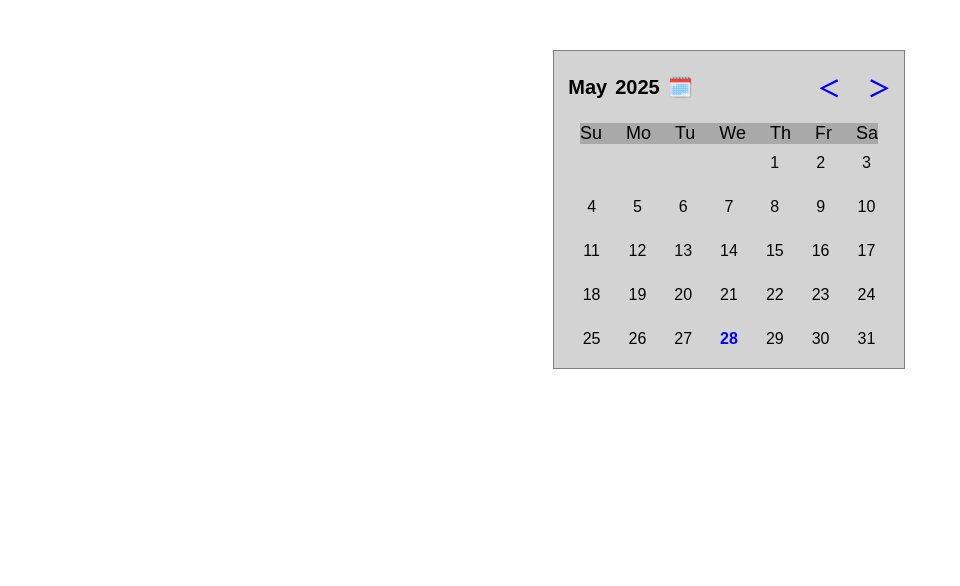
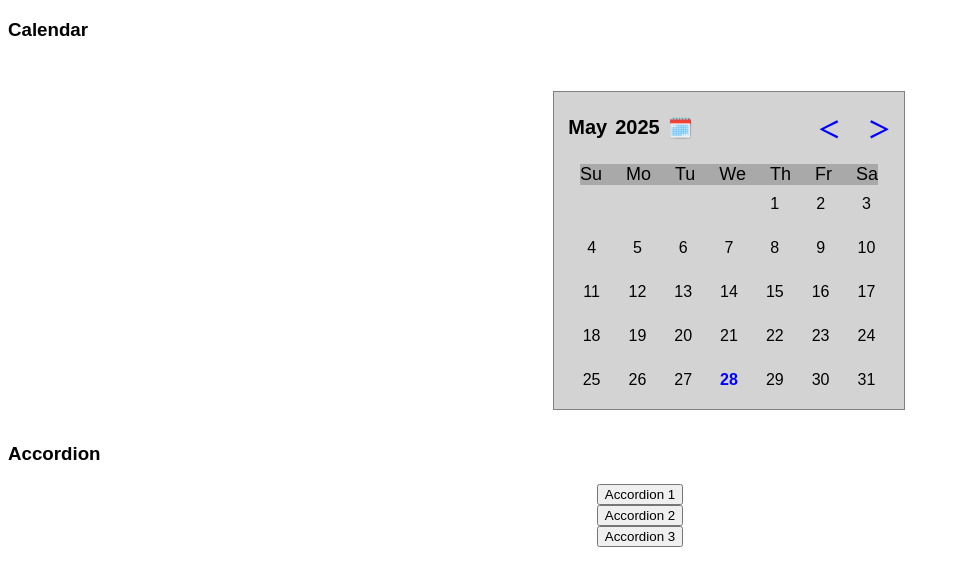
Before and after one commit to Kiransaha-09/calender, a React (Vite) app: page / in a window 1280 px wide. Shown: the top 586 px of the page, without its empty margins (0-960 px from the left). Built offline with nearby package versions, Linux system fonts and the light colour scheme.

Commit message:
changed code for accordion

```diff
--- a/src/App.css
+++ b/src/App.css
@@ -88,3 +88,9 @@
   align-items: center;
   margin-top: 48px;
 }
+.accordion-container {
+  display: flex;
+  align-items: center;
+  justify-content: center;
+  flex-direction: column;
+}
--- a/src/App.jsx
+++ b/src/App.jsx
@@ -2,19 +2,48 @@ import { useState } from "react";
 import "./App.css";
 
 import { formatedSelectedDate } from "./helpers/date.helpers";
-import Calender from "./components/Calender";
+import Calender from "./components/Calendar/Calender";
+import Accordion from "./components/Accordion/Accordion";
 
 function App() {
+  const data = [
+    {
+      name: "Accordion 1",
+      description:
+        "Lorem ipsum dolor sit amet, consectetur adipiscing elit. Suspendisse malesuada lacus ex, sit amet blandit leo lobortis eget.",
+    },
+    {
+      name: "Accordion 2",
+      description:
+        "Lorem ipsum dolor sit amet, consectetur adipiscing elit. Suspendisse malesuada lacus ex, sit amet blandit leo lobortis eget.",
+    },
+    {
+      name: "Accordion 3",
+      description:
+        "Lorem ipsum dolor sit amet, consectetur adipiscing elit. Suspendisse malesuada lacus ex, sit amet blandit leo lobortis eget.",
+    },
+  ];
   const [selectedDate, setSelectedDate] = useState(null);
   return (
-    <>
-      <Calender setSelectedDate={setSelectedDate} selectedDate={selectedDate} />
-      <div className="selectedDate">
-        {selectedDate && (
-          <div>Selected: {formatedSelectedDate(selectedDate)}</div>
-        )}
+    <div>
+      <div>
+        <h3>Calendar</h3>
+        <Calender
+          setSelectedDate={setSelectedDate}
+          selectedDate={selectedDate}
+        />
+        <div className="selectedDate">
+          {selectedDate && (
+            <div>Selected: {formatedSelectedDate(selectedDate)}</div>
+          )}
+        </div>
       </div>
-    </>
+      <div>
+        <h3>Accordion</h3>
+        <Accordion data={data} allowOpenAll={true} />
+        {/* Accordion component used here */}
+      </div>
+    </div>
   );
 }
 
--- /dev/null
+++ b/src/components/Accordion/Accordion.css
@@ -0,0 +1,6 @@
+.accordion-container {
+  display: flex;
+  align-items: center;
+  justify-content: center;
+  flex-direction: column;
+}
--- /dev/null
+++ b/src/components/Accordion/Accordion.jsx
@@ -0,0 +1,31 @@
+import React from "react";
+import { useState } from "react";
+
+function Accordion({ data, allowOpenAll = false }) {
+  const [activeAccordion, setActiveAccordion] = useState(null);
+
+  const handleActiveAccordion = (index) => {
+    setActiveAccordion((preIndex) => (preIndex === index ? null : index));
+  };
+
+  return (
+    <div className="accordion-container">
+      {data.map((data, index) => {
+        return (
+          <div key={index}>
+            <button
+              onClick={() => {
+                handleActiveAccordion(index + 1);
+              }}
+            >
+              {data.name}
+            </button>
+            {activeAccordion === index + 1 && <p>{data.description}</p>}
+          </div>
+        );
+      })}
+    </div>
+  );
+}
+
+export default Accordion;
--- a/src/components/Days/Days.helpers.js
+++ b/src/components/Calendar/components/Days/Days.helpers.js
@@ -1,4 +1,7 @@
-import { getFirstDayOfMonth, getFullYear } from "../../helpers/date.helpers";
+import {
+  getFirstDayOfMonth,
+  getFullYear,
+} from "../../../../helpers/date.helpers";
 
 export const getCalendarArray = (currentDate) => {
   const firstDay = getFirstDayOfMonth(currentDate);
```
Also changed, not shown: src/components/Calendar/Calender.jsx (renamed from src/components/Calender.jsx, +5 -5 lines), src/components/Calendar/MonthNavigation.jsx (renamed from src/components/MonthNavigation.jsx), src/components/Calendar/Weekdays.jsx (renamed from src/components/Weekdays.jsx), src/components/Calendar/components/Days/Days.css (renamed from src/components/Days/Days.css), src/components/Calendar/components/Days/Days.jsx (renamed from src/components/Days/Days.jsx).
